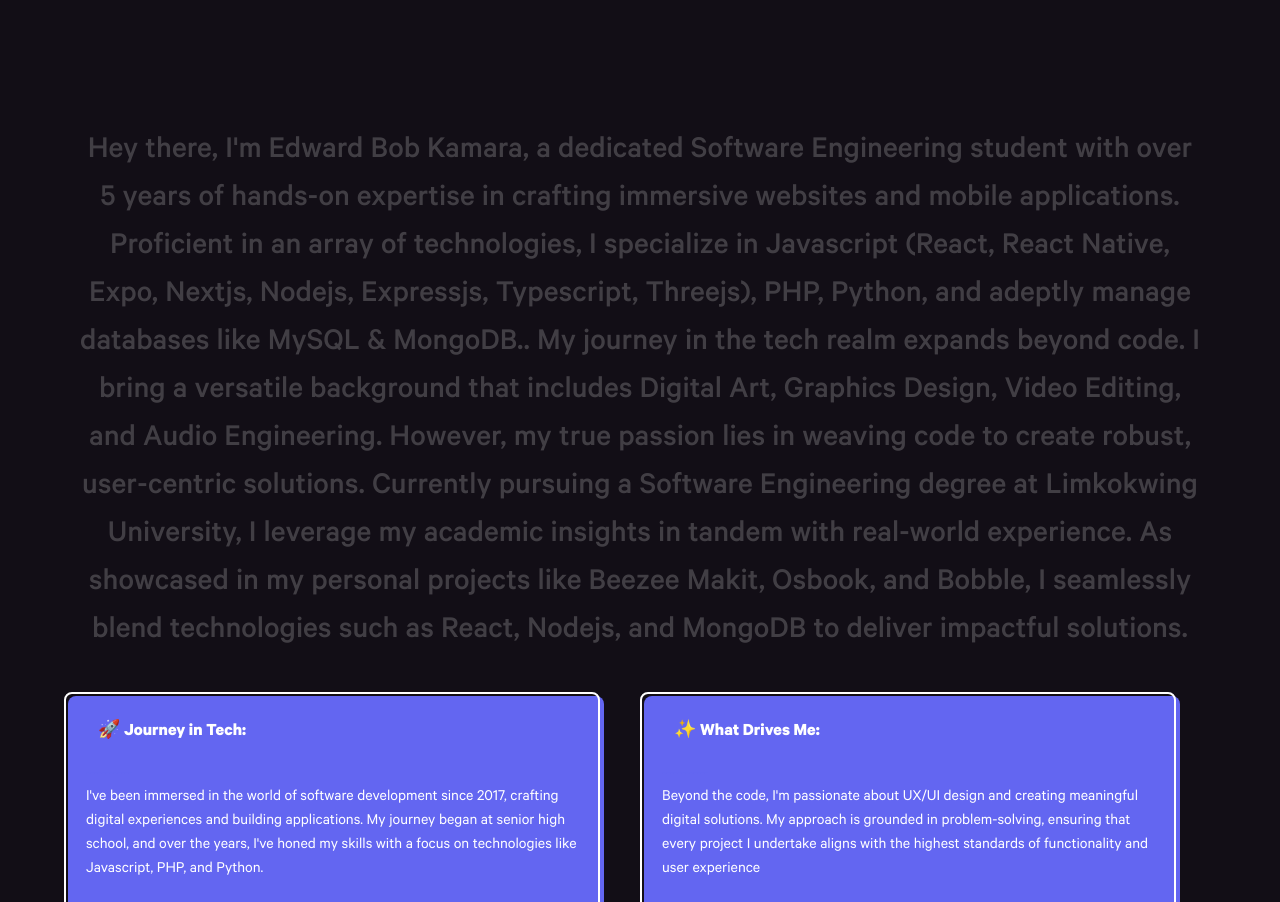
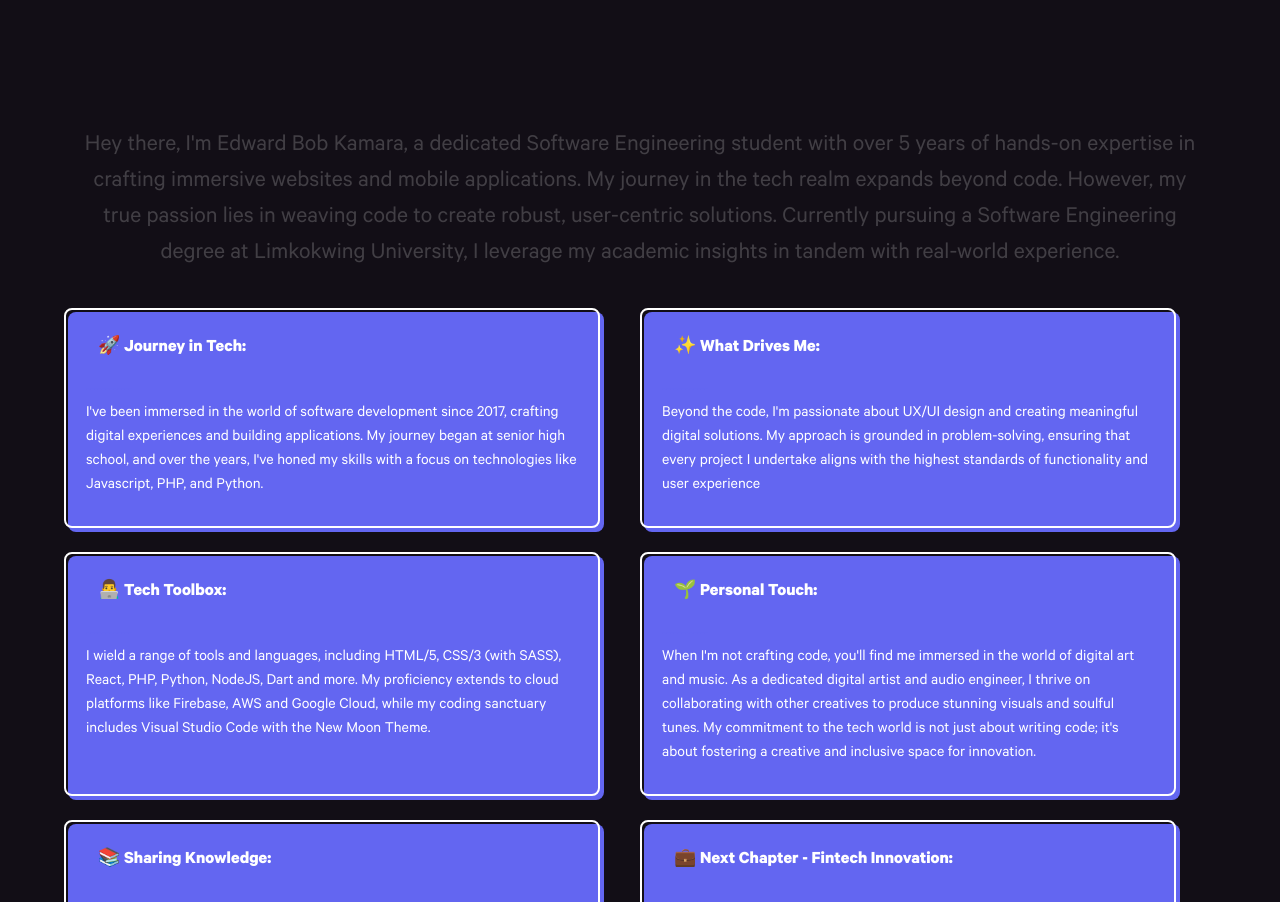
Before and after one commit to edwxrdbobb/edwardbobkamara, a Next.js app: page / in a window 1280 px wide. Shown: the part 800-1702 px from the top of the page. Built offline with nearby package versions, Linux system fonts and the light colour scheme; no server answers; what bad-words would draw is missing.

Commit message:
Edited Bio

```diff
--- a/components/About/About1.js
+++ b/components/About/About1.js
@@ -68,17 +68,17 @@ const About1 = ({ clientHeight }) => {
       >
         <h1
           ref={quoteRef}
-          className="font-medium text-[1.50rem] md:text-[1.70rem] lg:text-[2rem] text-center"
+          className=" text-[.50rem] md:text-[.70rem] lg:text-[1.5rem] text-center"
         >
           <span className="about-1 leading-tight">
-          Hey there, I'm Edward Bob Kamara, a dedicated Software Engineering student with over 5 years of hands-on expertise in crafting immersive websites and mobile applications. Proficient in an array of technologies, I specialize in Javascript (React, React Native, Expo, Nextjs, Nodejs, Expressjs, Typescript, Threejs), PHP, Python, and adeptly manage databases like MySQL & MongoDB..{" "}
+          Hey there, I'm Edward Bob Kamara, a dedicated Software Engineering student with over 5 years of hands-on expertise in crafting immersive websites and mobile applications.{" "}
           </span>
           <span className="about-2 leading-tight">
-          My journey in the tech realm expands beyond code. I bring a versatile background that includes Digital Art, Graphics Design, Video Editing, and Audio Engineering. However, my true passion lies in weaving code to create robust, user-centric solutions.{" "}
+          My journey in the tech realm expands beyond code. However, my true passion lies in weaving code to create robust, user-centric solutions.{" "}
           </span>
 
           <span className="about-3 leading-tight">
-          Currently pursuing a Software Engineering degree at Limkokwing University, I leverage my academic insights in tandem with real-world experience. As showcased in my personal projects like Beezee Makit, Osbook, and Bobble, I seamlessly blend technologies such as React, Nodejs, and MongoDB to deliver impactful solutions. {" "}
+          Currently pursuing a Software Engineering degree at Limkokwing University, I leverage my academic insights in tandem with real-world experience. {" "}
           </span>
         </h1>
       </div>
--- a/components/Skills/Skills.js
+++ b/components/Skills/Skills.js
@@ -18,7 +18,7 @@ const Skills = () => {
 
     ScrollTrigger.create({
       trigger: targetSection.current.querySelector(".skills-wrapper"),
-      start: "100px bottom",
+      start: "150px bottom",
       end: `center center`,
       animation: revealTl,
       scrub: 0,
```
